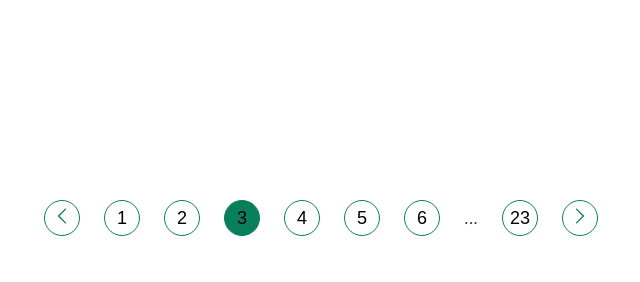
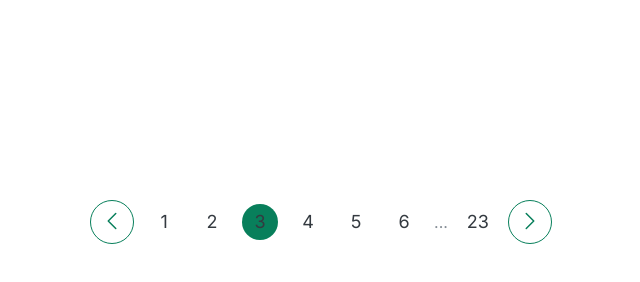
Before and after one commit to desizafirova/Projects-and-components-from-HTML-CSS-course-of-Jonas-Schmedtmann, a plain HTML site: page pagination-component/pagination-component.html in a window 1280 px wide. Shown: the whole page, without its empty margins (319-959 px from the left). Drawn offline with Linux system fonts and the light colour scheme.

Commit message:
uploading pagination component

```diff
--- a/pagination-component/pagination-component.html
+++ b/pagination-component/pagination-component.html
@@ -12,19 +12,6 @@
     <title>Carousel Component</title>
 
     <style>
-      /*
-            SPACING SYSTEM (px)
-            2 / 4 / 8 / 12 / 16 / 24 / 32 / 48 / 64 / 80 / 96 / 128
-
-            FONT SIZE SYSTEM (px)
-            10 / 12 / 14 / 16 / 18 / 20 / 24 / 30 / 36 / 44 / 52 / 62 / 74 / 86 / 98
-            */
-      /*
-            MAIN COLOR: #087f5b;
-            GREY COLOR: #343a40;
-
-            */
-
       * {
         margin: 0;
         padding: 0;
@@ -37,42 +24,78 @@
         line-height: 1;
         display: flex;
         justify-content: center;
+      }
+
+      .pagination {
+        display: flex;
         align-items: center;
-        gap: 24px;
-        margin: 200px auto;
-        width: 600px;
+        gap: 12px;
+        margin-top: 200px;
       }
 
       .btn {
-        border: none;
+        border: 1px solid #087f5b;
+        height: 48px;
+        width: 48px;
+        border-radius: 50%;
+        background: none;
+        cursor: pointer;
+      }
+
+      .btn:hover {
+        background-color: #087f5b;
+      }
+
+      .btn:hover .btn-icon {
+        stroke: #fff;
+      }
+
+      .link:link,
+      .link:visited {
         font-size: 18px;
-        background-color: white;
-        border: 1px solid #087f5b;
+        color: #343a40;
+        text-decoration: none;
+        height: 36px;
         width: 36px;
-        height: 36px;
         border-radius: 50%;
-        cursor: pointer;
+        display: flex;
+        align-items: center;
+        justify-content: center;
       }
 
       .btn-icon {
         stroke: #087f5b;
-        width: 22px;
-        height: 22px;
+        width: 24px;
+        height: 24px;
       }
 
-      .btn--03 {
+      .btn {
+        width: 44px;
+        height: 44px;
+      }
+
+      .link--03 {
         background-color: #087f5b;
       }
 
-      .btn:hover,
-      .btn-icon:hover {
+      .btn:hover .btn-icon {
         background-color: #087f5b;
-        color: white;
-        stroke: white;
+        color: #fff;
+      }
+
+      .link:hover,
+      .link:active {
+        background-color: #087f5b;
+        color: #fff;
+      }
+
+      .dots {
+        color: #868e96;
       }
     </style>
   </head>
   <body>
+    <div class="pagination">
       <button class="btn">
         <svg
           xmlns="http://www.w3.org/2000/svg"
@@ -89,14 +112,14 @@
           />
         </svg>
       </button>
-    <button class="btn">1</button>
-    <button class="btn">2</button>
-    <button class="btn btn--03">3</button>
-    <button class="btn">4</button>
-    <button class="btn">5</button>
-    <button class="btn">6</button>
-    <span>...</span>
-    <button class="btn">23</button>
+      <a href="#" class="link">1</a>
+      <a href="#" class="link">2</a>
+      <a href="#" class="link link--03">3</a>
+      <a href="#" class="link">4</a>
+      <a href="#" class="link">5</a>
+      <a href="#" class="link">6</a>
+      <span class="dots">...</span>
+      <a href="#" class="link">23</a>
       <button class="btn">
         <svg
           xmlns="http://www.w3.org/2000/svg"
@@ -113,5 +136,6 @@
           />
         </svg>
       </button>
+    </div>
   </body>
 </html>
```
Lines whose indentation alone changed are shown as unchanged.
